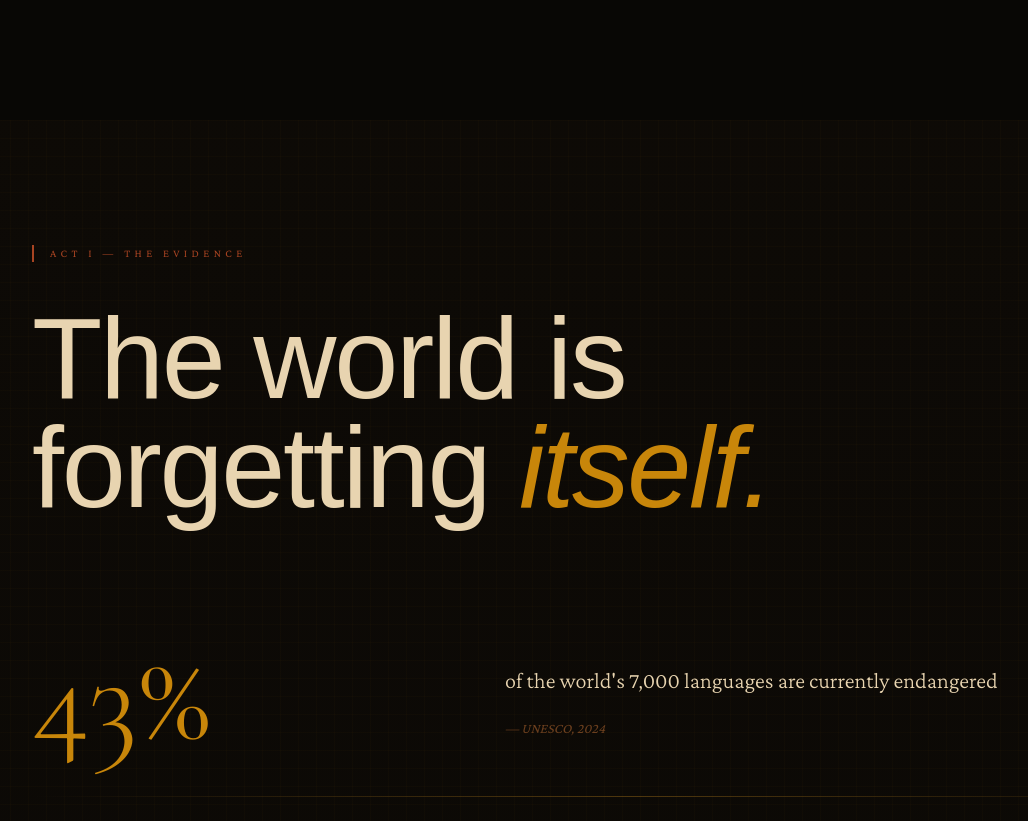
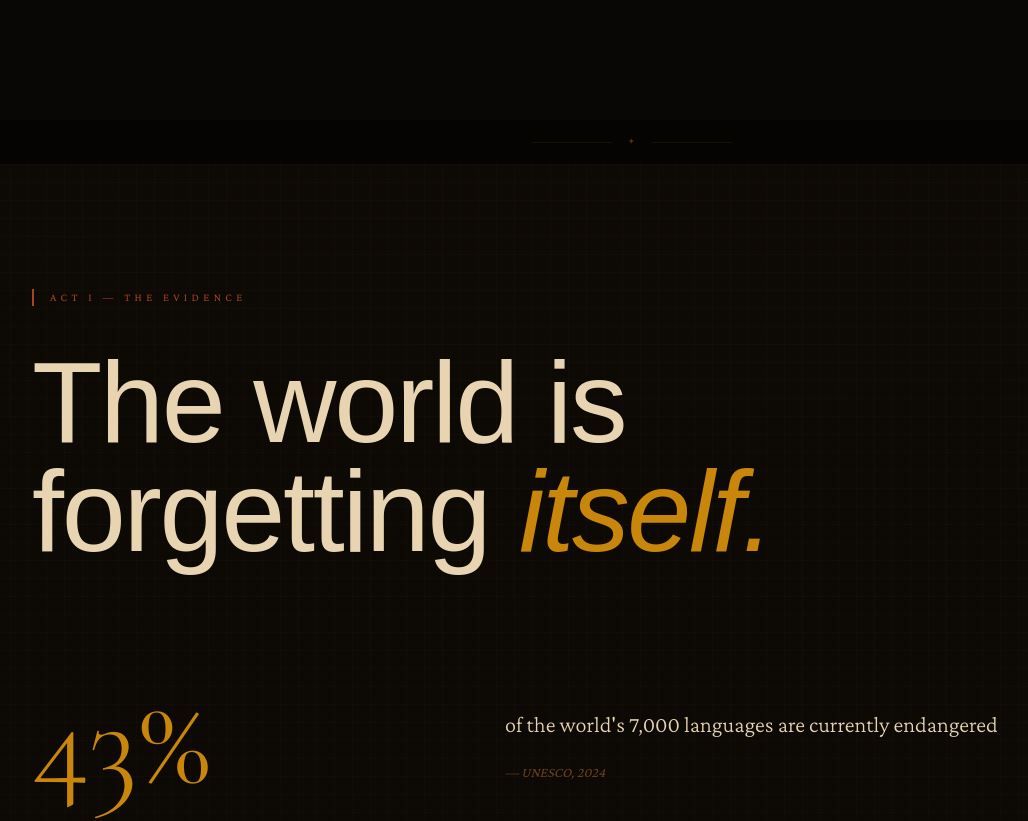
Before and after one commit to XaMiNeZH/The-Digital-Heritage-Vault, a Next.js app: page / in a window 1280 px wide. Shown: the part 1160-1981 px from the top of the page, without its empty margins (8-1036 px from the left). Built offline with nearby package versions, Linux system fonts and the light colour scheme; a web font is replaced by a local one.

Commit message:
feat: Implement decorative Act Dividers between sections

```diff
--- a/app/page.tsx
+++ b/app/page.tsx
@@ -1,3 +1,4 @@
+import { ActDivider } from "@/components/ui/ActDivider";
 import { ActEightPromise } from "@/components/sections/ActEight_Promise";
 import { ActFiveSolution } from "@/components/sections/ActFive_Solution";
 import { ActFourReckoning } from "@/components/sections/ActFour_Reckoning";
@@ -11,12 +12,19 @@ export default function Page() {
   return (
     <main>
       <ActOneSilence />
+      <ActDivider />
       <ActTwoEvidence />
+      <ActDivider />
       <ActThreeCrime />
+      <ActDivider />
       <ActFourReckoning />
+      <ActDivider />
       <ActFiveSolution />
+      <ActDivider />
       <ActSixApp />
+      <ActDivider />
       <ActSevenXFactor />
+      <ActDivider />
       <ActEightPromise />
     </main>
   );
--- /dev/null
+++ b/components/ui/ActDivider.tsx
@@ -0,0 +1,30 @@
+"use client";
+
+import Reveal from "@/components/Reveal";
+
+export function ActDivider() {
+  return (
+    <div
+      style={{
+        display: "flex",
+        alignItems: "center",
+        justifyContent: "center",
+        gap: "1rem",
+        padding: "1rem 0",
+        background: "rgba(6,4,3,0.95)",
+        position: "relative",
+        zIndex: 2
+      }}
+    >
+      <Reveal effect="wipe">
+        <div style={{ width: "80px", height: "1px", background: "rgba(200,134,10,0.2)" }} />
+      </Reveal>
+      <Reveal delay={0.05} effect="rise">
+        <div style={{ fontSize: "8px", color: "rgba(200,134,10,0.4)", letterSpacing: "0.15em" }}>✦</div>
+      </Reveal>
+      <Reveal effect="wipe">
+        <div style={{ width: "80px", height: "1px", background: "rgba(200,134,10,0.2)" }} />
+      </Reveal>
+    </div>
+  );
+}
```
